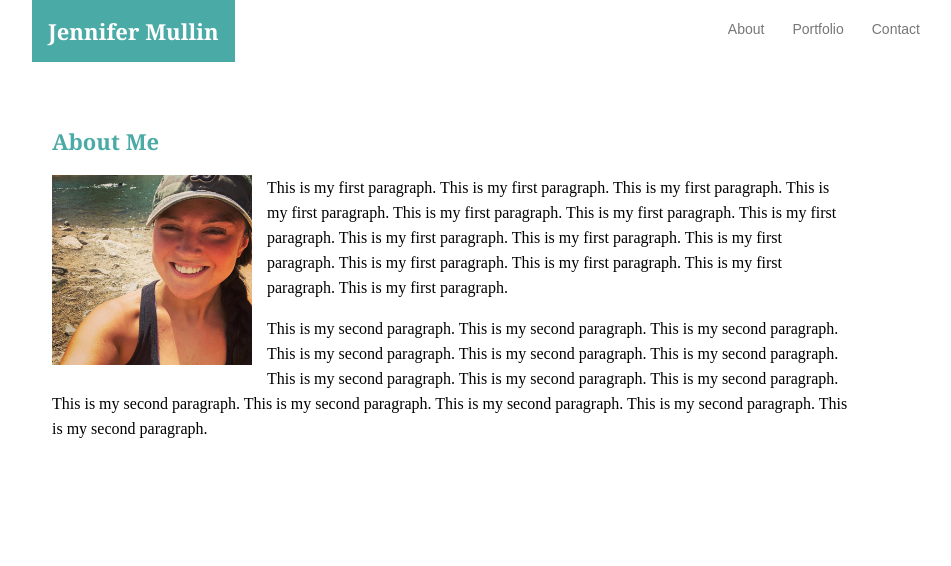
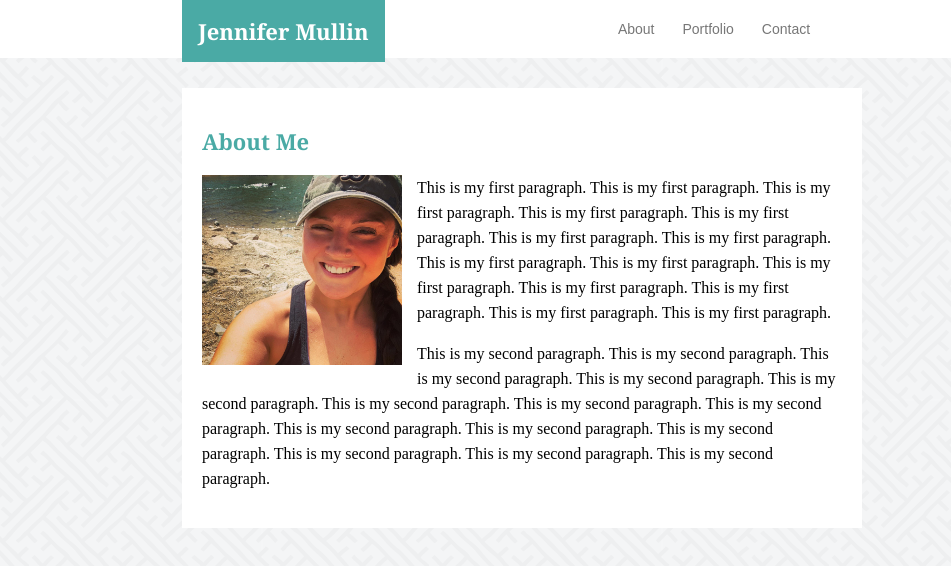
Before and after one commit to JemL41287/Portfolio, a plain HTML site: page index.html in a window 1280 px wide. Shown: the whole page, without its empty margins (138-1089 px from the left). Drawn offline with Linux system fonts and the light colour scheme; files whose address does not match are found by name.

Commit message:
adjustments to header and background image

```diff
--- a/Assets/css/style.css
+++ b/Assets/css/style.css
@@ -1,5 +1,5 @@
 body {
-    background-image: url("./Assets//images/interlaced.png");
+    background-image: url("../images/interlaced.png");
     padding: 0;
     margin: 0%;
 
@@ -14,10 +14,9 @@ nav {
 
 nav ul {
     list-style-type: none;
-    float: right;
     text-align: center;
     line-height: 25px;
-    margin-right: 210px;
+    margin-left: 30%;
 }
 
 nav ul li {
@@ -36,7 +35,7 @@ nav li a {
 h1 {
     position: absolute;
     margin-top: 0px;
-    margin-left: 170px;
+    margin-left: 25%;
     color: white;
     background-color: #4aaaa5;
     width: fit-content;
@@ -50,9 +49,9 @@ h1 {
 
 .main {
     background-color: white;
-    width: 800px;
+    width: 50%;
     height: 400px;
-    margin: 30px 50px 30px 170px;
+    margin: 30px 50px 30px 25%;
     padding: 20px;
     position: absolute;
 
```
